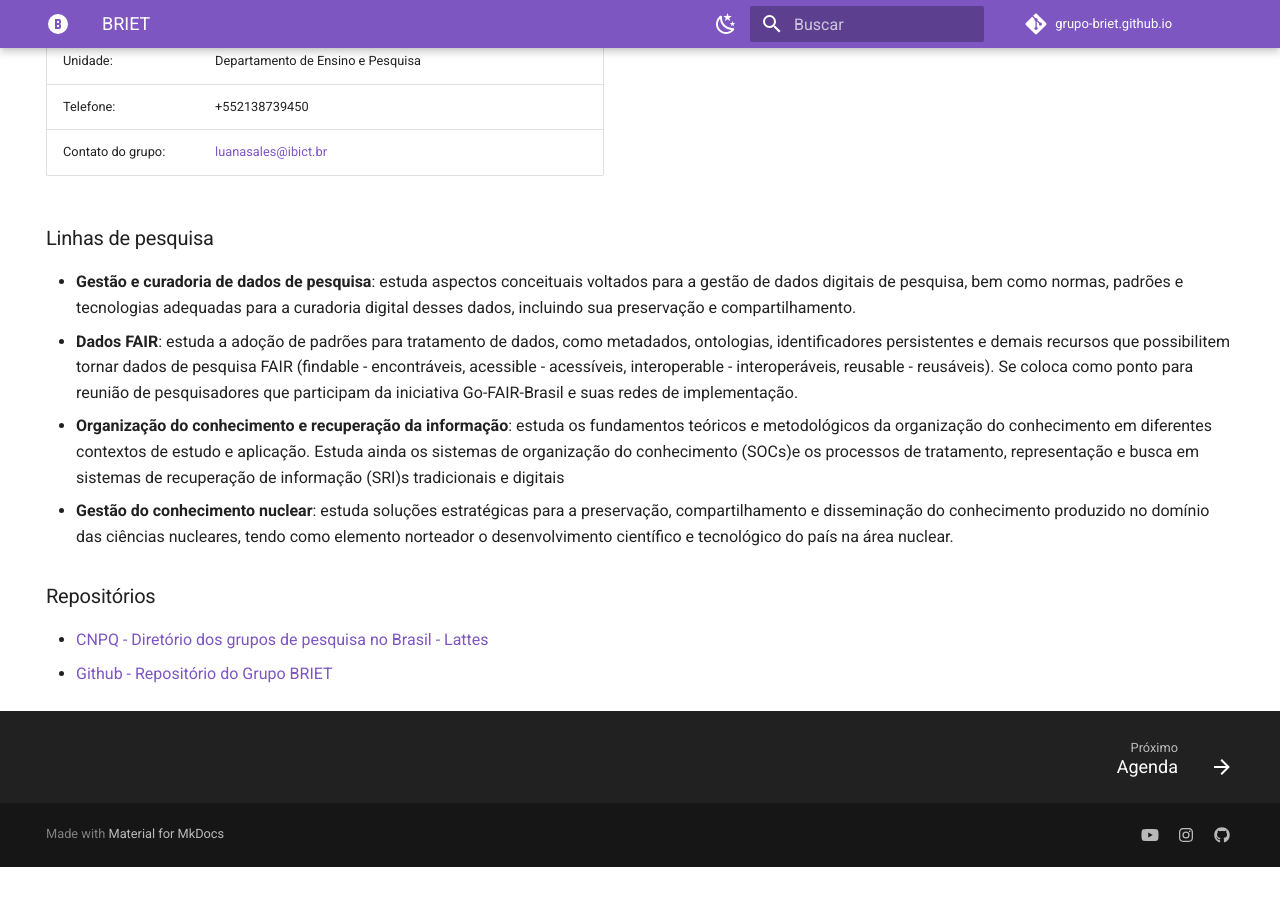
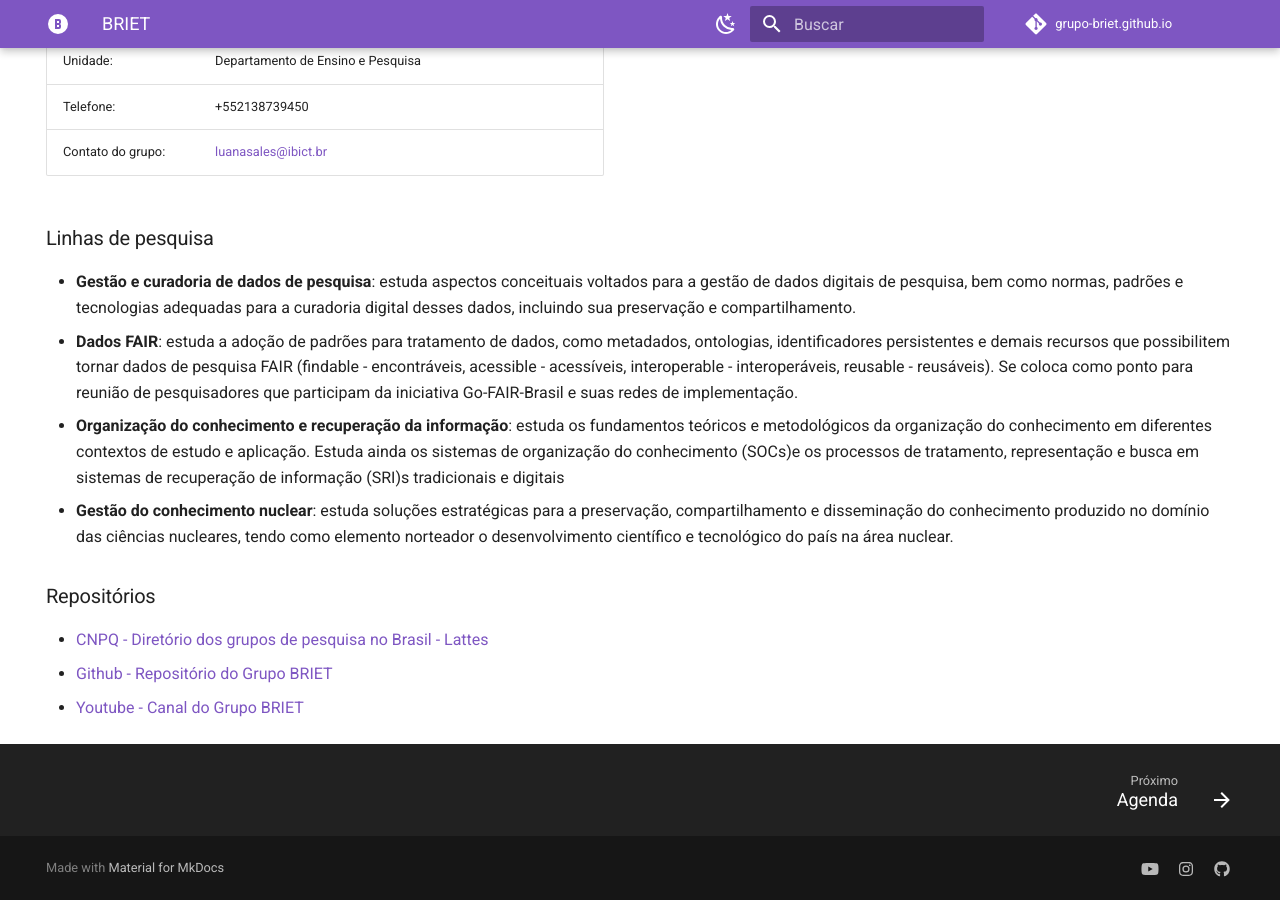
Before and after one commit to keellyayala/grupo-briet.github.io, an MkDocs documentation site: the page built from docs/index.md, in a window 1280 px wide and 900 px high, scrolled down 1157 px. Built offline with MkDocs 1.6.1 and Material for MkDocs 9.7.7, drawn with Linux system fonts in a browser that asks for light colours; a script that is not in the unit is left out; comment, search, counter and statistics services are not loaded; before the commit the page ends 2024 px from its top, so only the background shows below that.

Commit message:
Update index.md

```diff
--- a/docs/index.md
+++ b/docs/index.md
@@ -36,3 +36,4 @@ O grupo investiga o conceito de dado de pesquisa e os processos que envolvem sua
 ### Repositórios
 - [CNPQ - Diretório dos grupos de pesquisa no Brasil - Lattes](http://dgp.cnpq.br/dgp/espelhogrupo/5689364231308349)
 - [Github - Repositório do Grupo BRIET](https://github.com/grupo-briet)
+- [Youtube - Canal do Grupo BRIET](https://www.youtube.com/channel/UCwbvIl-TSZOSritOESaukQQ)
```
